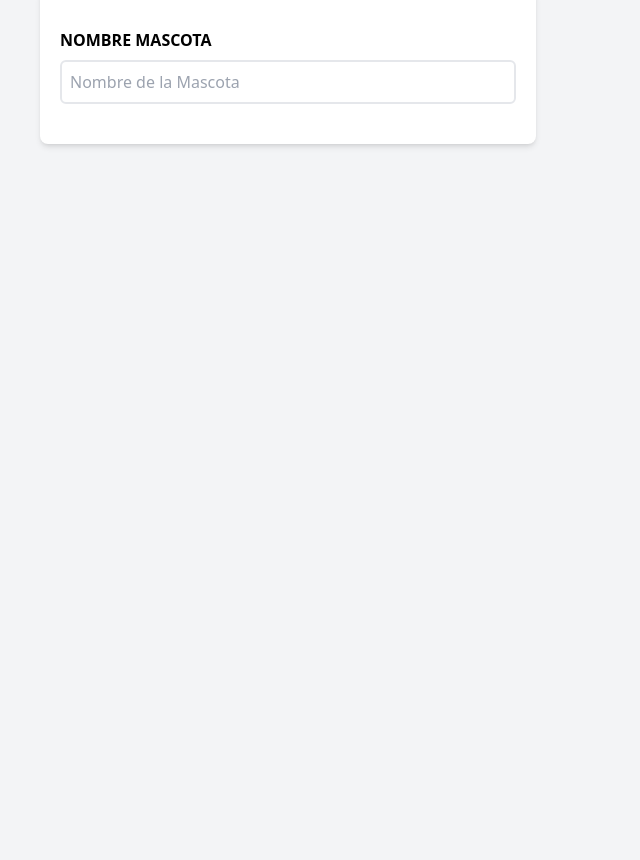
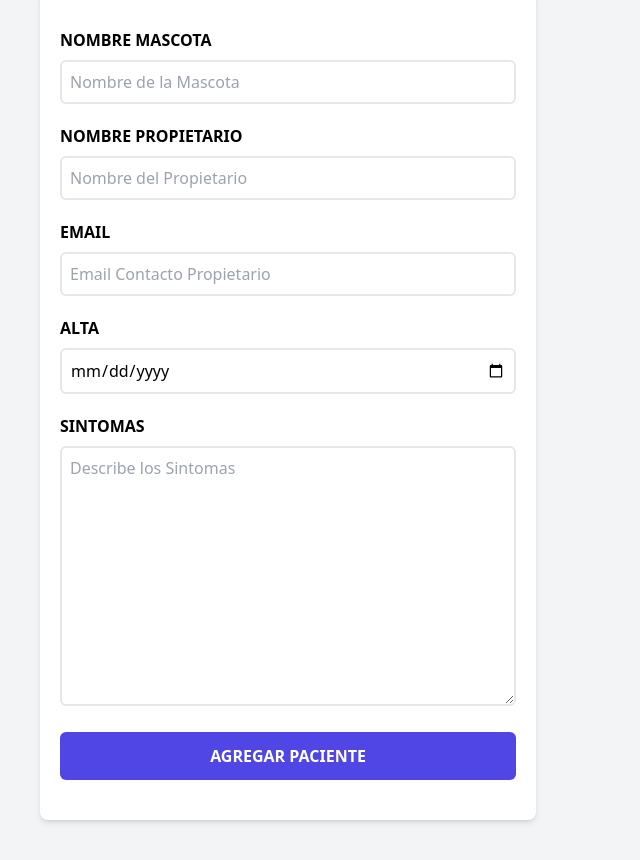
Before and after one commit to JhoanaZF/seguimiento-pacientes, a React (Vite) app: page / in a window 1280 px wide. Shown: the part 360-1220 px from the top of the page, without its empty margins (0-640 px from the left). Before the commit the page ends 880 px from the top, so only its background shows below. Built offline with nearby package versions, Linux system fonts and the light colour scheme.

Commit message:
ADD: Formulario Terminado

```diff
--- a/src/components/Formulario.jsx
+++ b/src/components/Formulario.jsx
@@ -6,17 +6,77 @@ export const Formulario = () => {
         Añade Pacientes y {""}
         <span className='text-indigo-600 font-bold'>Administralos</span>
       </p>
-      <form className='bg-white shadow-md rounded-lg py-10 px-5'>
-        <div>
-          <label className='block text-gray uppercase font-bold'>
+      <form className='bg-white shadow-md rounded-lg py-10 px-5 mb-10'>
+        <div className='mb-5'>
+          <label
+            htmlFor='mascota'
+            className='block text-gray uppercase font-bold'>
             Nombre Mascota
           </label>
           <input
+            id='mascota'
             type='text'
             placeholder='Nombre de la Mascota'
             className='border-2 w-full p-2 mt-2 placeholder-gray-400 rounded-md'
           />
         </div>
+        <div className='mb-5'>
+          <label
+            htmlFor='propietario'
+            className='block text-gray uppercase font-bold'>
+            Nombre Propietario
+          </label>
+          <input
+            id='propietario'
+            type='text'
+            placeholder='Nombre del Propietario'
+            className='border-2 w-full p-2 mt-2 placeholder-gray-400 rounded-md'
+          />
+        </div>
+        <div className='mb-5'>
+          <label
+            htmlFor='email'
+            className='block text-gray uppercase font-bold'>
+            Email
+          </label>
+          <input
+            id='email'
+            type='email'
+            placeholder='Email Contacto Propietario'
+            className='border-2 w-full p-2 mt-2 placeholder-gray-400 rounded-md'
+          />
+        </div>
+        <div className='mb-5'>
+          <label
+            htmlFor='alta'
+            className='block text-gray uppercase font-bold'>
+            Alta
+          </label>
+          <input
+            id='alta'
+            type='date'
+            className='border-2 w-full p-2 mt-2 placeholder-gray-400 rounded-md'
+          />
+        </div>
+        <div className='mb-5'>
+          <label
+            htmlFor='Sintomas'
+            className='block text-gray uppercase font-bold'>
+            Sintomas
+          </label>
+          <textarea
+            name=''
+            id='sintomas'
+            cols='30'
+            rows='10'
+            placeholder='Describe los Sintomas'
+            className='border-2 w-full p-2 mt-2 placeholder-gray-400 rounded-md'></textarea>
+        </div>
+        <input
+          type='submit'
+          className='bg-indigo-600 w-full p-3 text-white uppercase font-bold hover:bg-indigo-700 cursor-pointer transition-colors rounded-md'
+          value='Agregar Paciente'
+        />
       </form>
     </div>
   );
```
